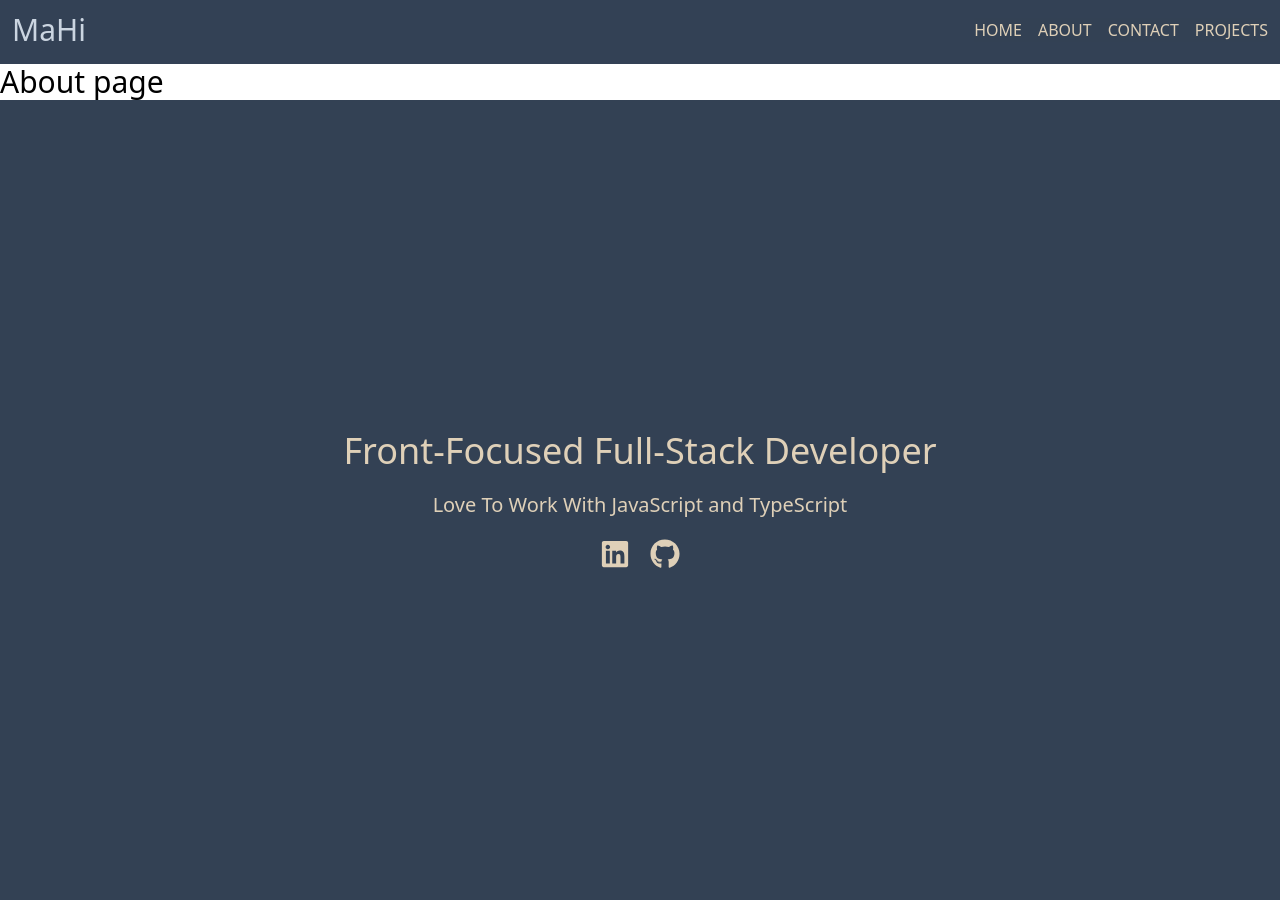
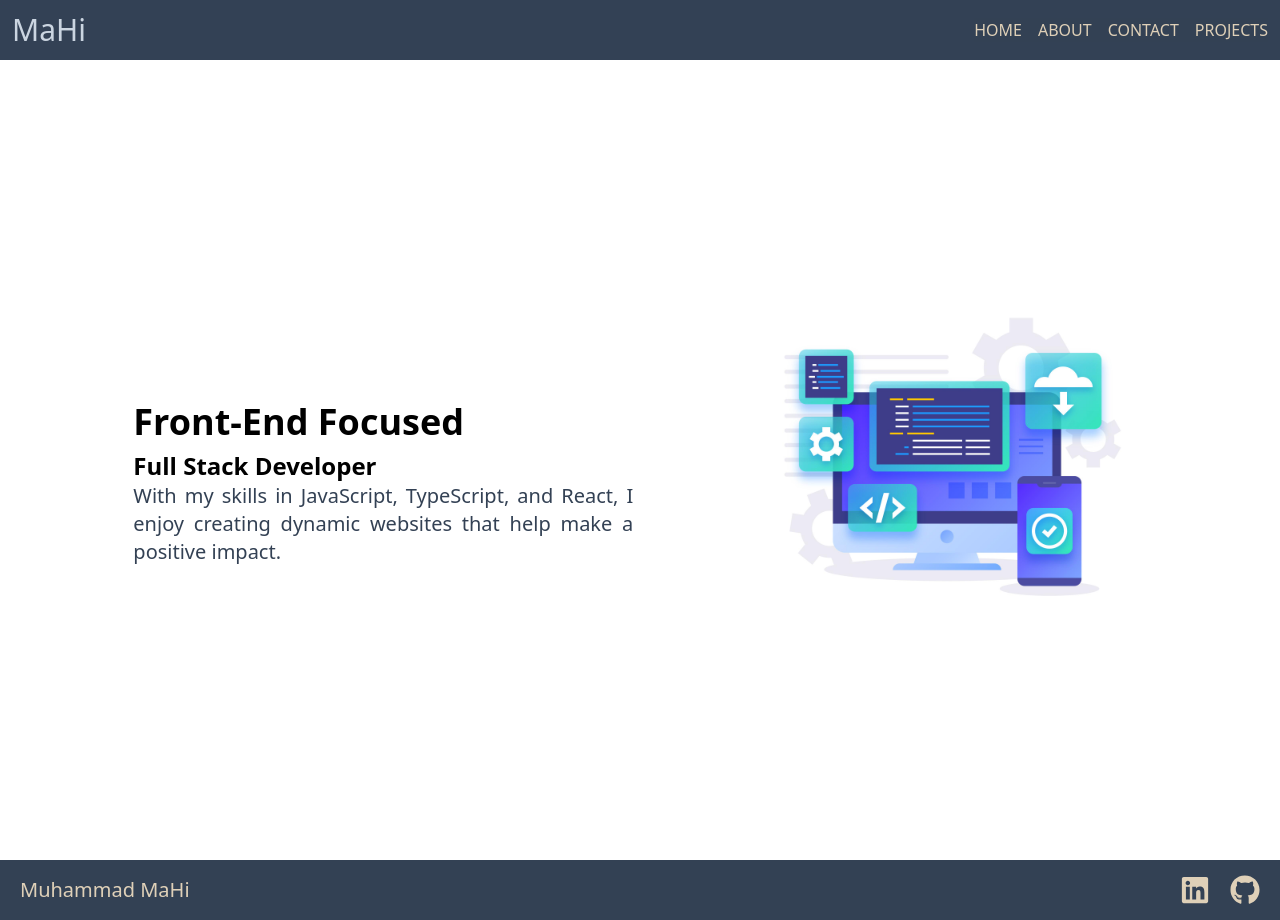
Before and after one commit to Shefain/portfolio, a React (Vite) app: page /about in a window 1280 px wide. Built offline with nearby package versions, Linux system fonts and the light colour scheme.

Commit message:
more optimize

```diff
--- a/src/Layout/RootLayout.jsx
+++ b/src/Layout/RootLayout.jsx
@@ -5,7 +5,7 @@ import Navbar from "../components/Navbar";
 const RootLayout = () => {
     return (
     <>
-        <header className=" relative h-16 bg-slate-700 text-slate-300">
+        <header className=" relative bg-slate-700 text-slate-300">
             <Navbar  />
         </header>
 
@@ -13,7 +13,7 @@ const RootLayout = () => {
             {<Outlet/>}
         </main>
 
-        <footer className="text-center h-svh bg-primary text-secondary w-screen ">
+        <footer className="text-center h-[60px] bg-primary text-secondary w-screen ">
             <Footer />
         </footer>
     </>
--- a/src/Pages/About.jsx
+++ b/src/Pages/About.jsx
@@ -1,7 +1,23 @@
+import sideImg from '../assets/4380747.jpg';
+
 const About = () => {
-    return (
-        <h1 className=" text-3xl">About page</h1>
-     );
-}
+  return (
+    <section className=" h-lvh px-5  w-vw flex flex-col md:flex-row items-center  justify-evenly  ">
+      <div className=" max-w-[400px] md:max-w-[500px]  pt-12 ">
+        <h2 className=" text-center md:text-left text-3xl md:text-4xl font-semibold ">
+          Front-End Focused
+          <br /> <span className="text-2xl md:4xl">Full Stack Developer</span>
+        </h2>
+        <p className="md:text-justify text-primary pt-4 md:pt-0 text-center md:text-left text-xl line ">
+          With my skills in JavaScript, TypeScript, and React, I enjoy creating
+          dynamic websites that help make a positive impact.
+        </p>
+      </div>
+      <div className=" max-w-[400px] " style={{ objectFit: 'cover' }}>
+        <img src={sideImg} alt="" className=" h-full w-full" />
+      </div>
+    </section>
+  );
+};
 
 export default About;
--- a/src/Pages/Contact.jsx
+++ b/src/Pages/Contact.jsx
@@ -1,6 +1,8 @@
+
+
 const Contact = () => {
     return (
-        <h1 className="text-3xl">Contact page</h1>
+        <h1> </h1>
      );
 }
 
--- a/src/Pages/Home.jsx
+++ b/src/Pages/Home.jsx
@@ -4,7 +4,7 @@ import frontImg from '../assets/fontImg.jpeg';
 const Home = () => {
   console.log('home');
   return (
-    <section className=' bg-[#020200] min-h-dvh  '>
+    <section className=' bg-[#020200] max-h-fit  '>
       <div className=" container m-auto px-4 flex-row md:flex justify-between items-center content-center w-full h-full text-left  ">
         <div className="info fles-1 text-center md:text-left pt-5">
           <h1 className="text-5xl font-bold text-slate-100">
--- a/src/components/Footer.jsx
+++ b/src/components/Footer.jsx
@@ -1,12 +1,8 @@
 import { FaGithub, FaLinkedin } from 'react-icons/fa6';
 const Footer = () => {
   return (
-    <section className=" flex flex-col justify-center items-center h-screen ">
-      <h1 className="text-4xl mb-5"> Front-Focused Full-Stack Developer </h1>
-      <p className="text-xl mb-5">
-        {' '}
-        Love To Work With JavaScript and TypeScript
-      </p>
+    <section className="px-5 flex justify-between items-center h-full ">
+      <h1 className="text-xl "> Muhammad MaHi </h1>
       <ul className="flex justify-center gap-5">
         <li className="text-3xl">
           <a href="linkedin.com" target="_blank">
```
